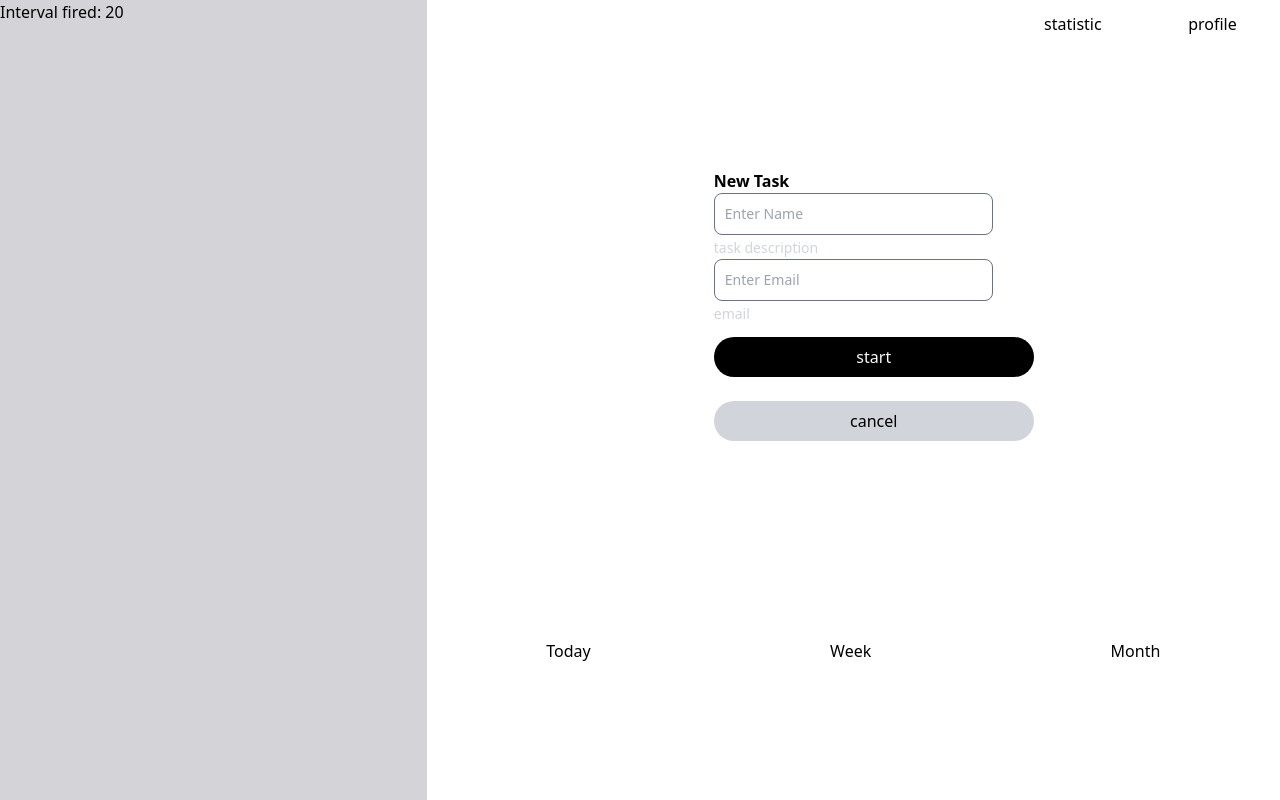
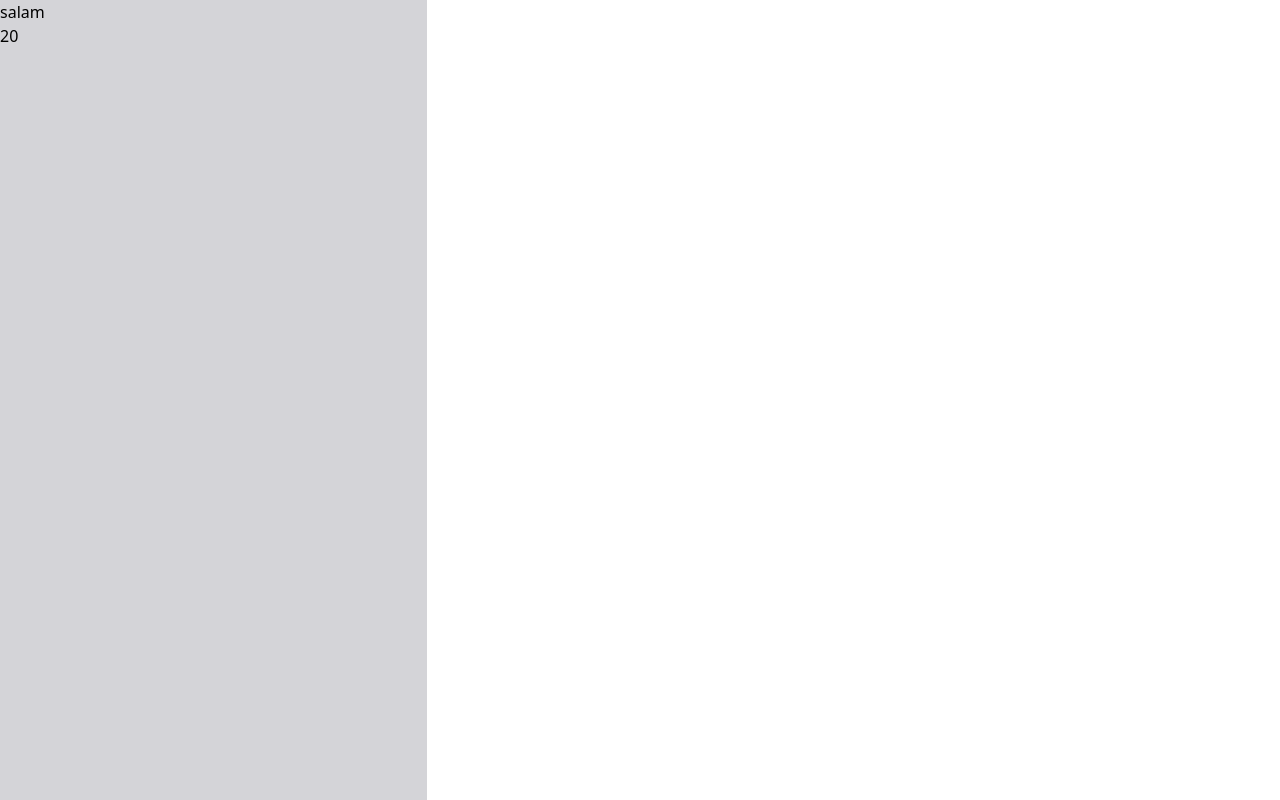
Before and after one commit to Sararashidiyan/pomodoro, a Nuxt app: page /pomodoro in a window 1280 px wide. Built offline with nearby package versions, Linux system fonts and the light colour scheme.

Commit message:
add set interval

```diff
--- a/components/sput.vue
+++ b/components/sput.vue
@@ -1,6 +1,7 @@
 <template>
     <input @blur="validateInput" v-model="localModelValue" :type="type" :id="id" class="w-80 bg-white border border-gray-500 bg-slate-400 placeholder-bg-slate-300 text-sm rounded-lg block w-full p-2.5 dark:bg-gray-700 dark:border-gray-500" :placeholder="placeholder">
     <span class="input-description">{{description}}</span>
+    <br/>
     <span class="error-msg">{{validateEmailMsg}}</span>
 </template>
 <script setup>
@@ -18,9 +19,9 @@ const props = defineProps({
   const { localModelValue} = useLocalModelValue({ props})
   const validateEmailMsg=ref('')
   const validateInput=()=> {
+    const value=localModelValue.value;
     if(props.type=='Email')
     {
-        const value=localModelValue.value;
     if (!(/^\w+([\.-]?\w+)*@\w+([\.-]?\w+)*(\.\w{2,3})+$/.test(value))) {
         debugger;
         validateEmailMsg.value = 'Please enter a valid email address';
@@ -38,6 +39,6 @@ const props = defineProps({
     @apply text-gray-300 font-normal text-sm
 }
 .error-msg{
-    @apply text-gray-300 font-normal text-sm
+    @apply text-red-600 font-normal text-sm
 }
 </style>
--- a/pages/pomodoro.vue
+++ b/pages/pomodoro.vue
@@ -1,9 +1,10 @@
 <template>
     <div class="flex h-screen">
-        <div class="bg-zinc-300 w-1/3">
-            <p>Interval fired: {{ counter }}</p>
+        <div class="bg-zinc-300 w-1/3" >
+            <button @click="showFormFunc()">salam</button>
+            <p>{{ counter }}</p>
         </div>
-       <div class="w-2/3 grid grid-rows-5 grid-flow-col gap-2 grid-cols-3 gap-2 my-3">
+       <div v-show="showForm" class="w-2/3 grid grid-rows-5 grid-flow-col gap-2 grid-cols-3 gap-2 my-3">
         <div  class="col-start-3 flex justify-around">
             <label >statistic</label>
             <label >profile</label>
@@ -26,20 +27,26 @@
     </div>
 </template>
 <script setup>
-import { useInterval } from '@vueuse/core'
-
 const name =ref('')
 const email =ref('')
 const counter=ref(20)
 const saveButtonIsInvalid=ref(true)
+const showForm=ref(false)
+const showFormFunc =()=>{
+    showForm.value=true;
+}
  const validateEmail =(value)=>{
         saveButtonIsInvalid.value=value;
 }
+
 const saveClick =()=>{
-    debugger;
-     counter.value = useInterval(1000)
+    setInterval(() => {
+        if(counter.value>0){
+        counter.value=counter.value-1
+        }
+  }, 2000)
 }
 const cancelClick=function(){
-    debugger;
+    showForm.value=false;
 }
 </script>
```
